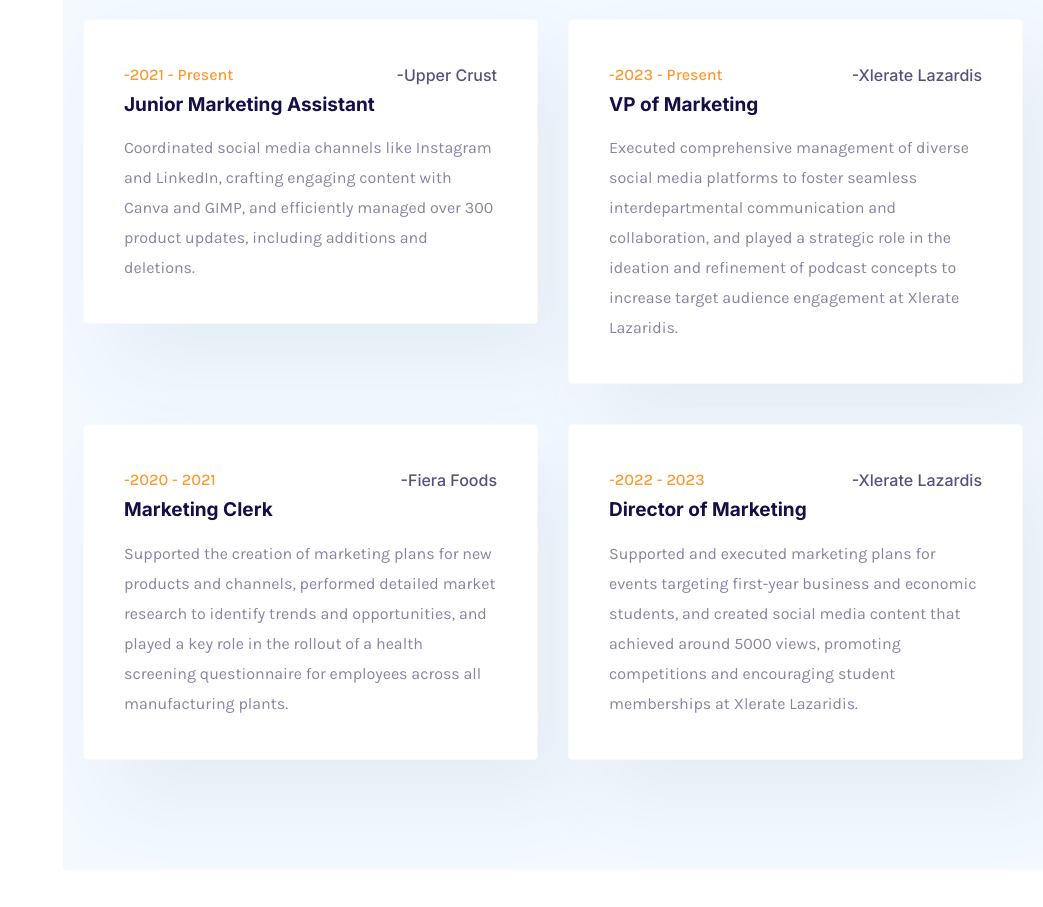
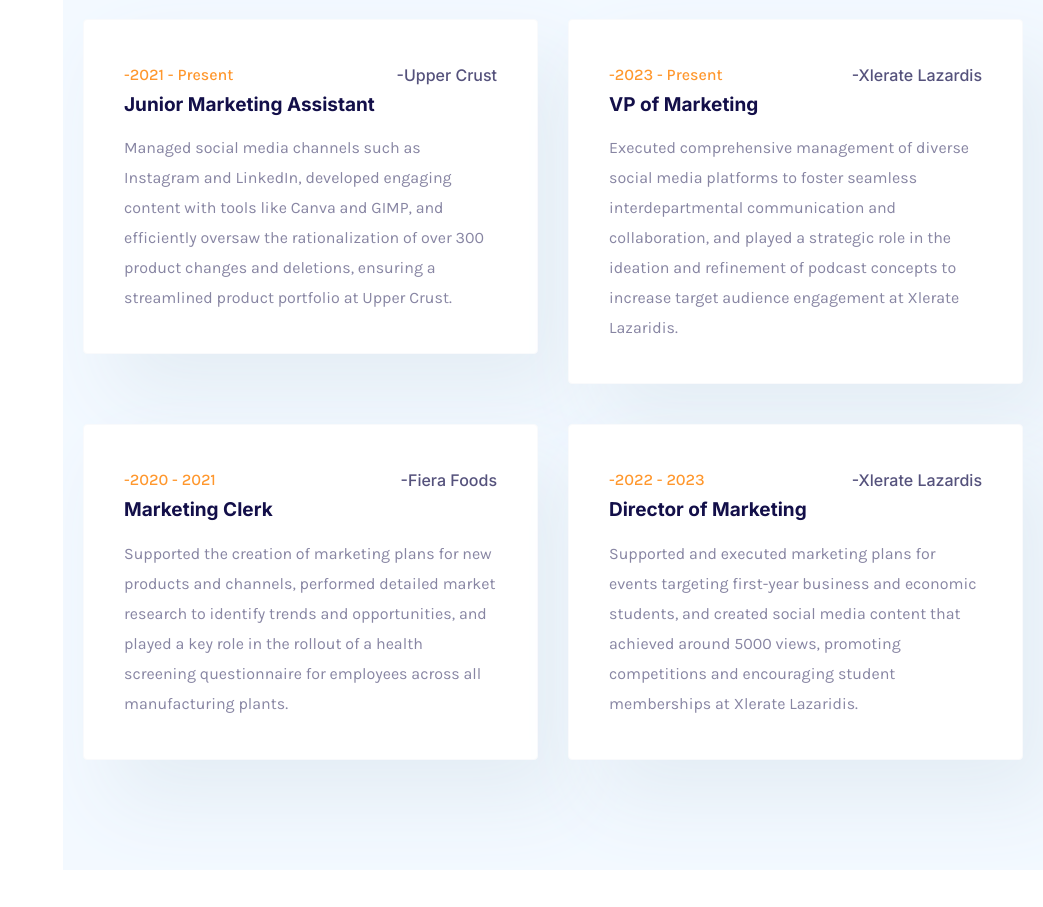
Before and after one commit to reeyap27/reeyap.github.io, a plain HTML site: page index.html in a window 1280 px wide. Shown: the part 1540-2447 px from the top of the page, without its empty margins (237-1280 px from the left). Drawn offline with Linux system fonts and the light colour scheme; no server answers; a web font is replaced by a local one.

Commit message:
Update index.html

```diff
--- a/index.html
+++ b/index.html
@@ -260,10 +260,11 @@
                                                         </div>
                                                     </div>
                                                     <div class="text">
-                                                        <p>Coordinated social media channels like Instagram and
-                                                            LinkedIn, crafting engaging content with Canva and GIMP, and
-                                                            efficiently managed over 300 product updates, including
-                                                            additions and deletions.</p>
+                                                        <p>Managed social media channels such as Instagram and LinkedIn,
+                                                            developed engaging content with tools like Canva and GIMP,
+                                                            and efficiently oversaw the rationalization of over 300
+                                                            product changes and deletions, ensuring a streamlined
+                                                            product portfolio at Upper Crust. </p>
                                                     </div>
                                                 </div>
                                             </li>
```
